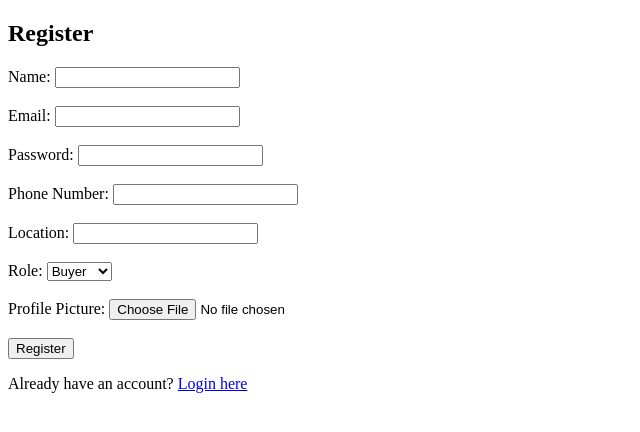
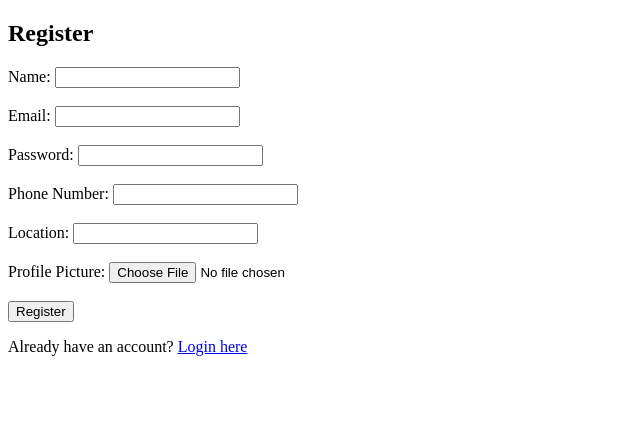
Before and after one commit to wainoyama/Final, a PHP site: page /register.php in a window 1280 px wide. Shown: the top 432 px of the page, without its empty margins (0-640 px from the left). Run offline with PHP 8.4, Linux system fonts and the light colour scheme.

Commit message:
Changed the register

```diff
--- a/register.php
+++ b/register.php
@@ -1,8 +1,7 @@
 <?php
 include('db.php');
 
-$name = $email = $password = $phone = $location = $profilePicture = $farmName = $produceType = '';
-$role = 'Buyer';
+$name = $email = $password = $phone = $location = $profilePicture = '';
 $errors = [];
 
 if ($_SERVER['REQUEST_METHOD'] == 'POST') {
@@ -11,17 +10,12 @@ if ($_SERVER['REQUEST_METHOD'] == 'POST') {
     $password = $_POST['password'];
     $phone = $_POST['phone'];
     $location = $_POST['location'];
-    $role = $_POST['role'];
 
     if (isset($_FILES['profilePicture']) && $_FILES['profilePicture']['error'] == 0) {
         $profilePicture = 'uploads/' . basename($_FILES['profilePicture']['name']);
         move_uploaded_file($_FILES['profilePicture']['tmp_name'], $profilePicture);
     }
 
-    if ($role === 'Farmer') {
-        $farmName = $_POST['farmName'];
-        $produceType = $_POST['produceType'];
-    }
 
     $sql = 'SELECT * FROM users WHERE email = ?';
     $stmt = $conn->prepare($sql);
@@ -34,19 +28,18 @@ if ($_SERVER['REQUEST_METHOD'] == 'POST') {
     } else {
         $hashedPassword = password_hash($password, PASSWORD_DEFAULT);
 
-        $sql = 'INSERT INTO users (name, email, phone, password, role, farm_name, produce_type, photo)
-                VALUES (?, ?, ?, ?, ?, ?, ?, ?)';
+        $sql = 'INSERT INTO users (name, email, phone, password, location, photo)
+                VALUES ( ?, ?, ?, ?, ?, ?)';
         $stmt = $conn->prepare($sql);
         $stmt->bind_param(
-            'ssssssss',
+            'ssssss',
             $name,
             $email,
             $phone,
             $hashedPassword,
-            $role,
-            $farmName,
-            $produceType,
+            $location,
             $profilePicture
+
         );
 
         if ($stmt->execute()) {
@@ -91,22 +84,10 @@ if ($_SERVER['REQUEST_METHOD'] == 'POST') {
         <label for="location">Location:</label>
         <input type="text" name="location" value="<?php echo $location; ?>" required><br><br>
 
-        <label for="role">Role:</label>
-        <select name="role" required onchange="this.form.submit()">
-            <option value="Buyer" <?php echo ($role === 'Buyer') ? 'selected' : ''; ?>>Buyer</option>
-            <option value="Farmer" <?php echo ($role === 'Farmer') ? 'selected' : ''; ?>>Farmer</option>
-        </select><br><br>
 
         <label for="profilePicture">Profile Picture:</label>
         <input type="file" name="profilePicture" accept="image/*"><br><br>
 
-        <?php if ($role === 'Farmer'): ?>
-            <label for="farmName">Farm Name:</label>
-            <input type="text" name="farmName" value="<?php echo $farmName; ?>"><br><br>
-
-            <label for="produceType">Produce Type:</label>
-            <input type="text" name="produceType" value="<?php echo $produceType; ?>"><br><br>
-        <?php endif; ?>
 
         <button type="submit">Register</button>
     </form>
```
